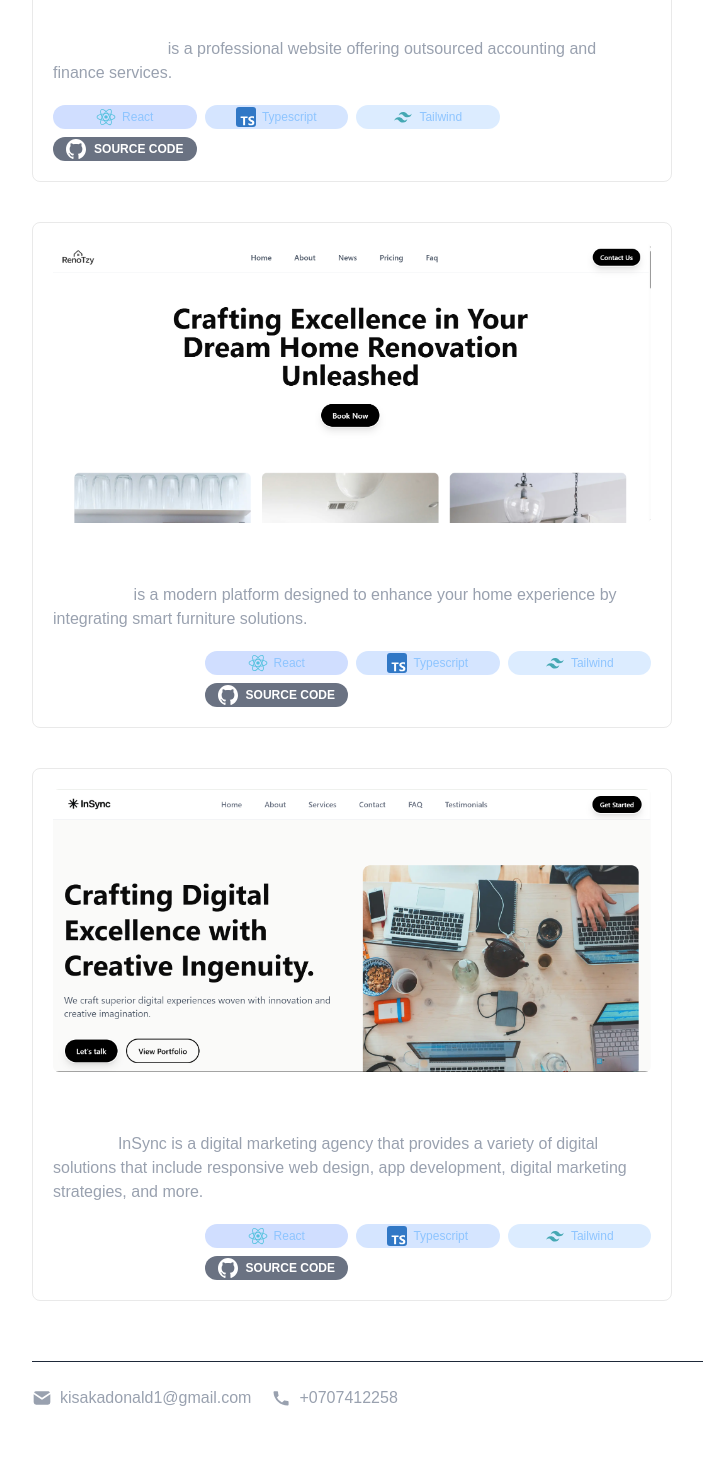
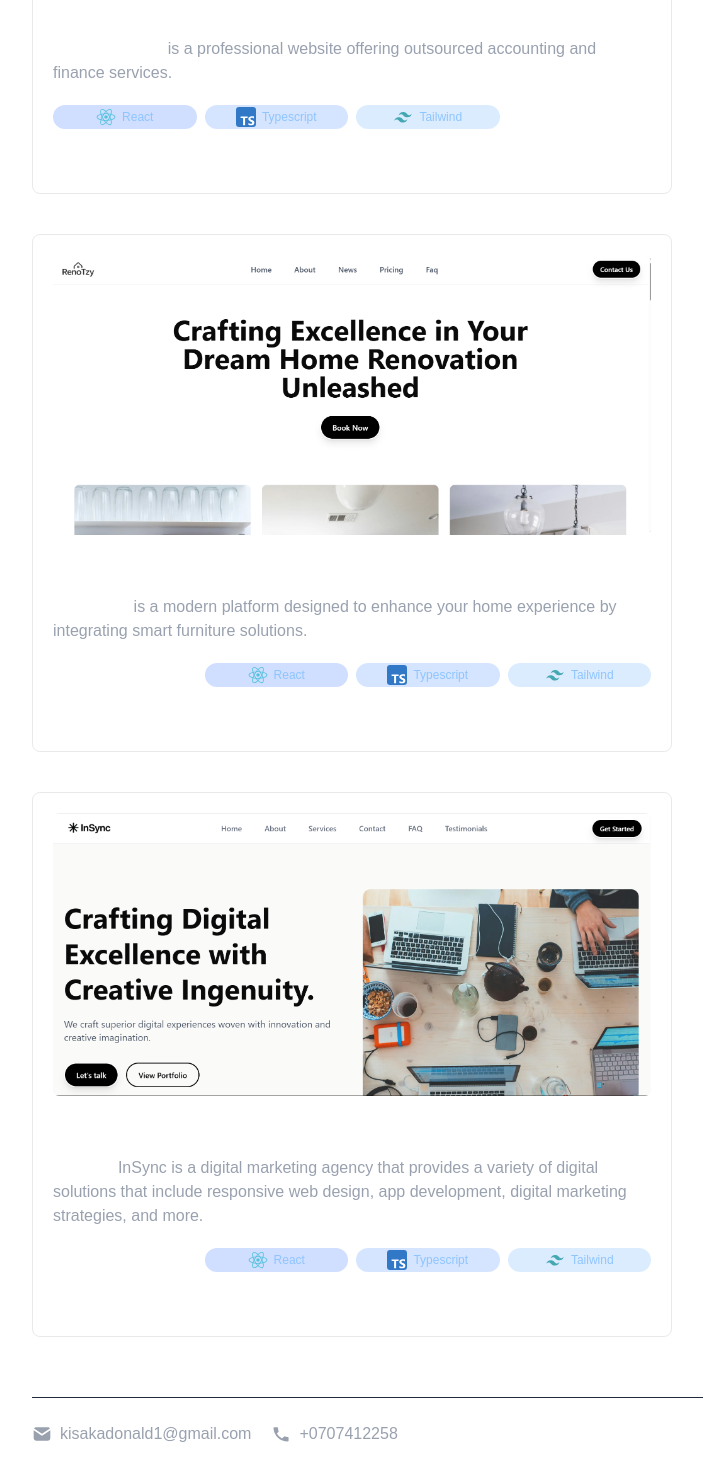
Before and after one commit to DonaldKisaka/portfolio, a Next.js app: page / in a window 1280 px wide. Shown: the part 1200-2670 px from the top of the page, without its empty margins (252-955 px from the left). Before the commit the page ends 2638 px from the top, so only its background shows below. Built offline with nearby package versions, Linux system fonts and the light colour scheme.

Commit message:
Eigth  commit

```diff
--- a/components/Project.tsx
+++ b/components/Project.tsx
@@ -39,7 +39,7 @@ const Project = () => {
                            <p className='text-xs whitespace-nowrap'>Shadcn</p>
                         </div>
                         <div className='flex items-center gap-2 w-full max-md:flex-col'>
-                            <Link target='_blank' className='w-full bg-gray-500 h-6 uppercase text-xs whitespace-nowrap transition-all hover:bg-gray-800 rounded-full font-bold text-white flex items-center justify-center px-4 py-2 gap-2 max-md:w-full' href="https://github.com/DonaldKisaka/PKW-corporate">
+                            <Link target='_blank' className='w-full uppercase text-xs whitespace-nowrap transition-all rounded-full font-bold text-white hover:text-gray-800 flex items-center justify-center px-4 py-2 gap-2 max-md:w-full' href="https://github.com/DonaldKisaka/PKW-corporate">
                             <Image src="/github-icon.svg" loading="lazy" alt="GitHub" width={20} height={20} className="text-transparent"/>
                             Source code
                             </Link>
@@ -86,7 +86,7 @@ const Project = () => {
                            <p className='text-xs whitespace-nowrap'>Shadcn</p>
                         </div>
                         <div className='flex items-center gap-2 w-full max-md:flex-col'>
-                            <Link target='_blank' className='w-full bg-gray-500 h-6 uppercase text-xs whitespace-nowrap transition-all hover:bg-gray-800 rounded-full font-bold text-white flex items-center justify-center px-4 py-2 gap-2 max-md:w-full' href="https://github.com/DonaldKisaka/furniture-app">
+                            <Link target='_blank' className='w-full uppercase text-xs whitespace-nowrap transition-all rounded-full font-bold text-white hover:text-gray-800 flex items-center justify-center px-4 py-2 gap-2 max-md:w-full' href="https://github.com/DonaldKisaka/furniture-app">
                             <Image src="/github-icon.svg" loading="lazy" alt="GitHub" width={20} height={20} className="text-transparent"/>
                             Source code
                             </Link>
@@ -136,7 +136,7 @@ const Project = () => {
                            <p className='text-xs whitespace-nowrap'>Shadcn</p>
                         </div>
                         <div className='flex items-center gap-2 w-full max-md:flex-col'>
-                            <Link target='_blank' className='w-full h-6 bg-gray-500 uppercase text-xs whitespace-nowrap transition-all hover:bg-gray-800 rounded-full font-bold text-white flex items-center justify-center px-4 py-2 gap-2 max-md:w-full' href="https://github.com/DonaldKisaka/Insyc">
+                            <Link target='_blank' className='w-full uppercase text-xs whitespace-nowrap transition-all  rounded-full font-bold text-white hover:text-gray-800 flex items-center justify-center px-4 py-2 gap-2 max-md:w-full' href="https://github.com/DonaldKisaka/Insyc">
                             <Image src="/github-icon.svg" loading="lazy" alt="GitHub" width={20} height={20} className="text-transparent"/>
                             Source code
                             </Link>
```
